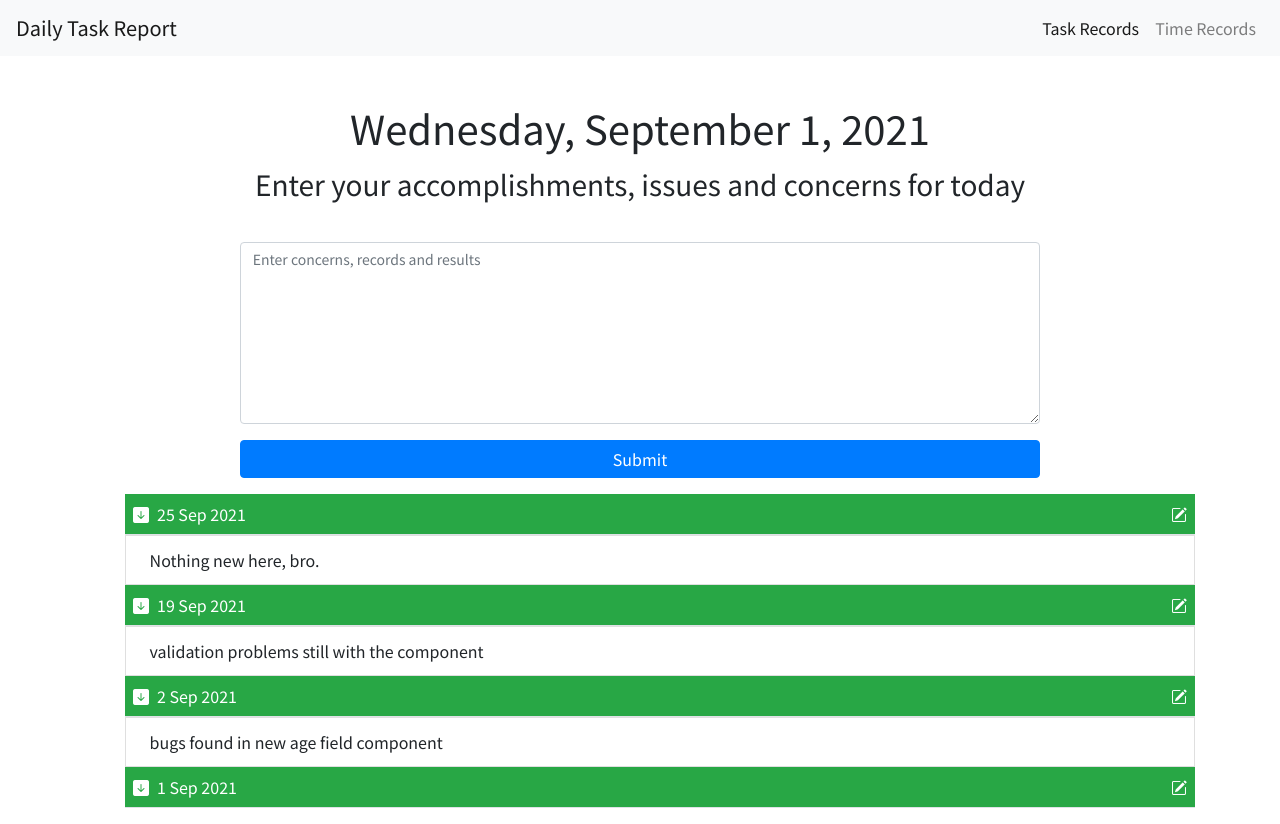
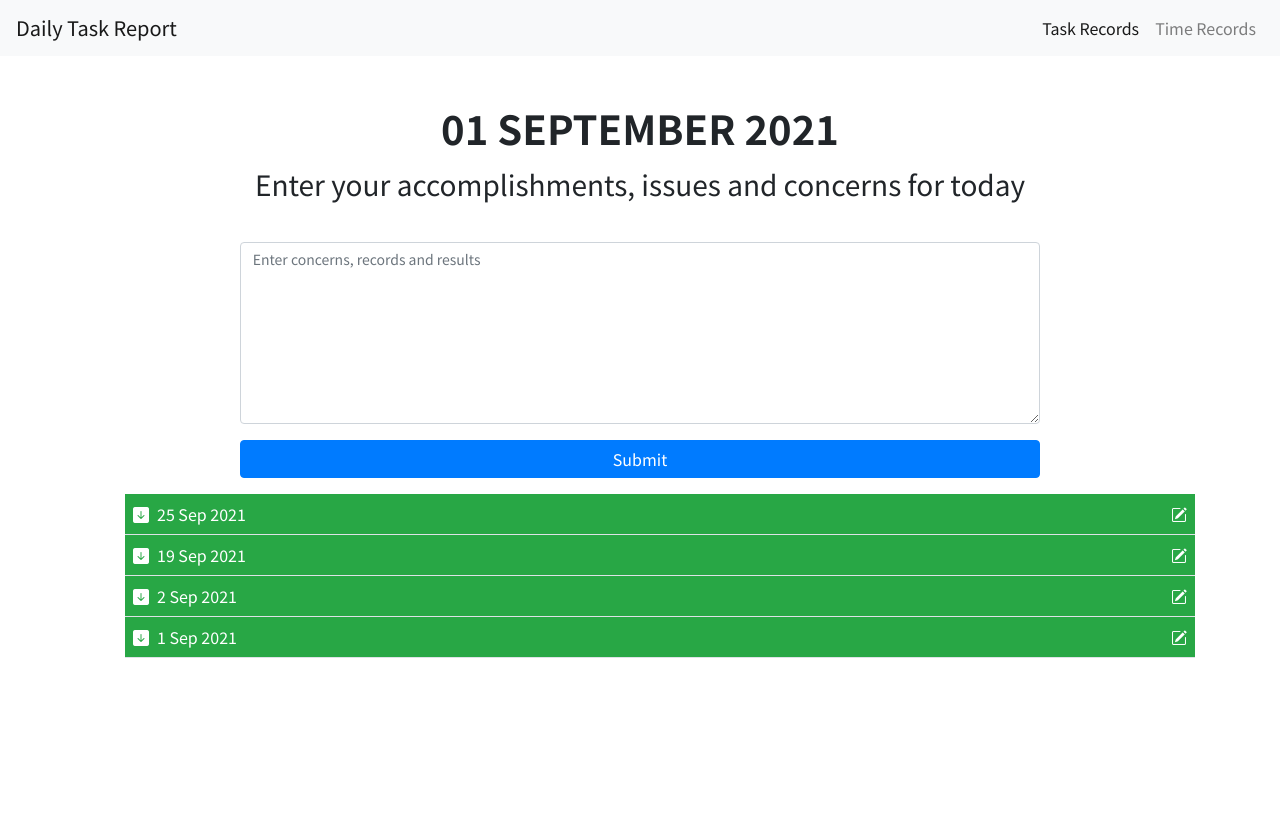
Before and after one commit to TransistorSmoke/daily-task-report, an Angular app: page / in a window 1280 px wide. After the commit the page ends 800 px from the top, so only its background shows below. Built offline with nearby package versions, Linux system fonts and the light colour scheme.

Commit message:
close all rows on init; open current day's entry when updated

```diff
--- a/src/app/app.component.ts
+++ b/src/app/app.component.ts
@@ -14,9 +14,7 @@ export class AppComponent implements OnInit {
   allEntries!: Entry[];
   newEntries!: Entry[];
 
-  constructor(private allEntriesService: AllEntriesService) {
-
-  }
+  constructor(private allEntriesService: AllEntriesService) {}
 
   ngOnInit(): void {
 
--- a/src/app/form/form.component.html
+++ b/src/app/form/form.component.html
@@ -1,5 +1,5 @@
 <div class="form-header">
-    <h1>{{ currentDate | date: 'fullDate' }}</h1>
+    <h1 class="font-weight-bold">{{ currentDate | date: 'dd MMMM YYYY' | uppercase }}</h1>
     <h3 class="mt-3">Enter your accomplishments, issues and concerns for today</h3>
 </div>
 
--- a/src/app/form/form.component.scss
+++ b/src/app/form/form.component.scss
@@ -1,9 +1,11 @@
 .form-header {
   margin-top: 48px;
+
   h1, h3 {
     text-align: center;
   }
 }
+
 .task-input {
   textarea.form-control {
     font-size: 14px;
--- a/src/app/form/form.directive.ts
+++ b/src/app/form/form.directive.ts
@@ -4,13 +4,10 @@ import { Directive, ElementRef, HostListener } from '@angular/core';
 	selector: '[appEnableTabUse]'
 })
 export class FormDirective {
-
 	constructor(private element: ElementRef) { }
-
 
 	@HostListener('keydown', ['$event'])
 	onKeyDown(event: KeyboardEvent) {
-	//Keycode for TAB is 9
 
 	const tabSpace = 16;
 	const cursorStart = this.element.nativeElement.selectionStart;
--- a/src/app/records/entry/entry.component.html
+++ b/src/app/records/entry/entry.component.html
@@ -1,11 +1,9 @@
 <div class="d-flex p-2 bg-success text-white border-bottom">
     <i class="entry-icon bi bi-arrow-{{arrowPosition}}-square-fill mr-2" #upDownArrow></i>
-    <span class="entry-date-width">{{ singleRecordEntry.entryDate | date: 'd MMM YYYY'}}</span>
+    <span class="entry-date-width">{{ singleRecordEntry.entryDate | date: 'd MMM YYYY'}} </span>
     <i class="entry-icon bi bi-pencil-square ml-2"></i>
 </div>
 
 <div class="bg-light">
-    <article class="list-group-item h-0" contenteditable="false" [ngClass]="{hide: singleRecordEntry.entryText.length === 0}">
-        {{ singleRecordEntry.entryText }}
-    </article>
+    <article class="list-group-item h-0" contenteditable="false" [ngClass]="{hide: !singleRecordEntry.isEntryShown}">{{singleRecordEntry.entryText}}</article>
 </div>
--- a/src/app/records/entry/entry.component.ts
+++ b/src/app/records/entry/entry.component.ts
@@ -11,6 +11,7 @@ import { fromEvent } from 'rxjs';
 export class EntryComponent implements OnInit {
   // @ViewChild('upDownArrow') arrowDisplayToggler: ElementRef;
   @Input() singleRecordEntry!: Entry;
+  // isToday: Boolean;
 
   arrowPosition: string = 'down';
 
@@ -20,7 +21,5 @@ export class EntryComponent implements OnInit {
     this.dateToday = Date();
   }
 
-  ngOnInit(): void {
-
-  }
+  ngOnInit(): void {}
 }
--- a/src/app/records/entry/entry.model.ts
+++ b/src/app/records/entry/entry.model.ts
@@ -1,7 +1,8 @@
 export class Entry {
     constructor(
         public entryDate: Date,
-        public entryText: string
+        public entryText: string,
+        public isEntryShown?: boolean | null
     ) {}
 }
 
--- a/src/app/records/records-group/records-group.component.ts
+++ b/src/app/records/records-group/records-group.component.ts
@@ -34,11 +34,14 @@ export class RecordsGroupComponent implements OnInit {
 
 
 		if (indexEntry > -1) {
-
 			// If text input is not empty, record it. Otherwise, do nothing.
 			this.arrayEntries[indexEntry].entryText += this.arrayEntries[indexEntry].entryText.length  === 0
 				? objRecordsForm.value.entry
 				: (objRecordsForm.value.entry.length > 0 ? `\n${objRecordsForm.value.entry}` : '');
+
+			if (!this.arrayEntries[indexEntry].isEntryShown) {
+				this.arrayEntries[indexEntry].isEntryShown = true;
+			}
 		}
 	}
 
```
